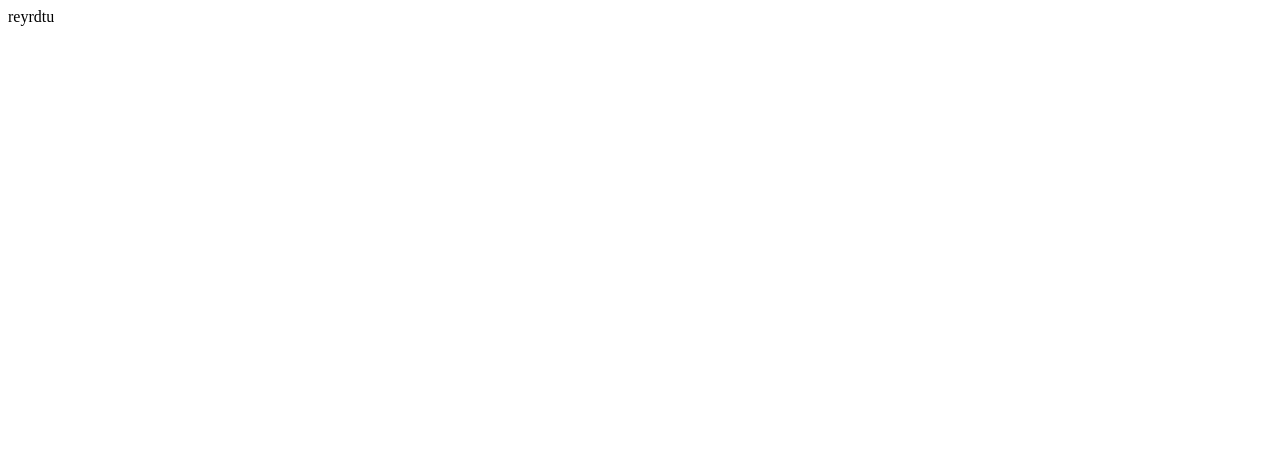
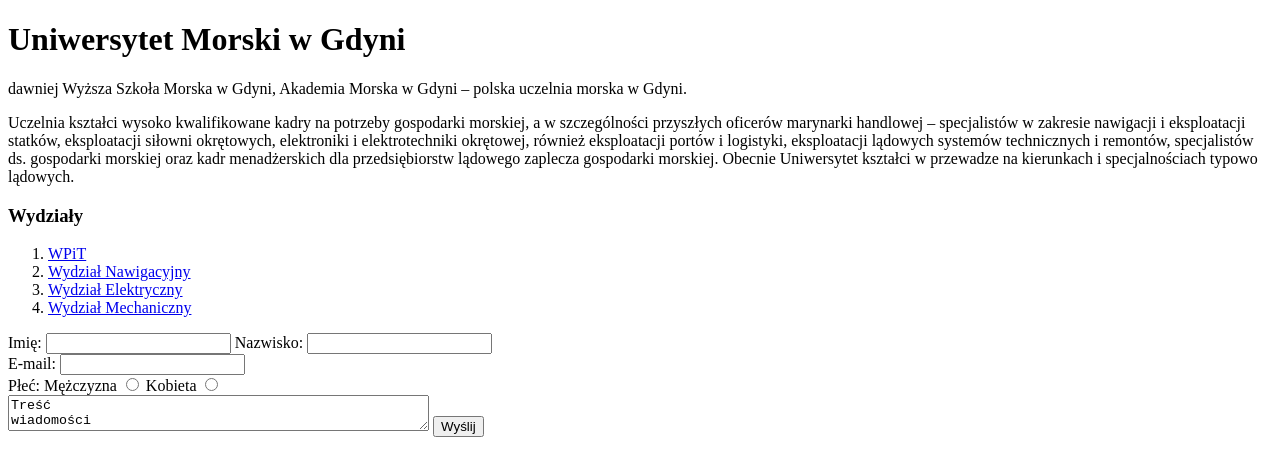
Before and after one commit to rifaxi/repository2, a plain HTML site: page index.html in a window 1280 px wide. Drawn offline with Linux system fonts and the light colour scheme.

Commit message:
Update index.html

```diff
--- a/index.html
+++ b/index.html
@@ -1,2 +1,33 @@
+<!doctype html>
+<html>
+	<head>
+		<meta charset="UTF-8">
+		<title>UMG</title>
+		<style type="text/css"></style>
+	</head>
+	<body>
+	<h1><b>Uniwersytet Morski w Gdyni</b></h1> <p>dawniej Wyższa Szkoła Morska w Gdyni, Akademia Morska w Gdyni – polska uczelnia morska w Gdyni.</p>
+	<p>Uczelnia kształci wysoko kwalifikowane kadry na potrzeby gospodarki morskiej, a w szczególności przyszłych oficerów marynarki handlowej – specjalistów w zakresie nawigacji i eksploatacji statków, eksploatacji siłowni okrętowych, elektroniki i elektrotechniki okrętowej, również eksploatacji portów i logistyki, eksploatacji lądowych systemów technicznych i remontów, specjalistów ds. gospodarki morskiej oraz kadr menadżerskich dla przedsiębiorstw lądowego zaplecza gospodarki morskiej.
 
-reyrdtu
+Obecnie Uniwersytet kształci w przewadze na kierunkach i specjalnościach typowo lądowych.</p>
+<h3>Wydziały</h3>
+<ol>
+<li><a href="how2html.pl">WPiT</a></li>
+<li><a href="http://wn.umg.edu.pl/">Wydział Nawigacyjny</a></li>
+<li><a href="http://we.umg.edu.pl/">Wydział Elektryczny</a></li>
+<li><a href="http://wm.umg.edu.pl/">Wydział Mechaniczny</a></li>
+</ol>
+<form action="mailto:adres_email@am.gdynia.pl"method="post">
+Imię: <input type="text" name="imie" />
+Nazwisko: <input type="text" name="nazwisko" /><br />
+E-mail: <input type="text" name="e-mail" /><br />
+Płeć:
+Mężczyzna <input type="radio" name="plec" value="Mężczyzna" />
+Kobieta <input type="radio" name="plec" value="Kobieta" /><br />
+<textarea name="wiadomosc" cols="50" row="10">Treść
+wiadomości</textarea>
+<input type="submit" value="Wyślij" />
+</form>
+
+	</body>
+</html>
```
